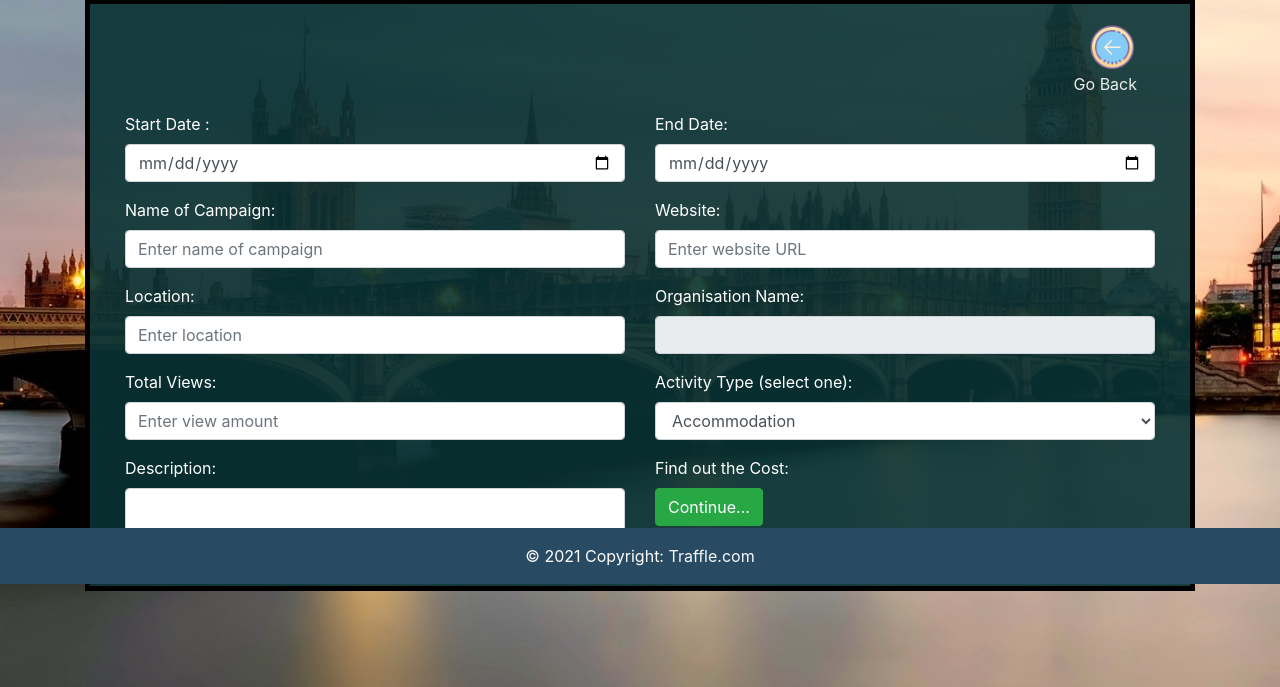
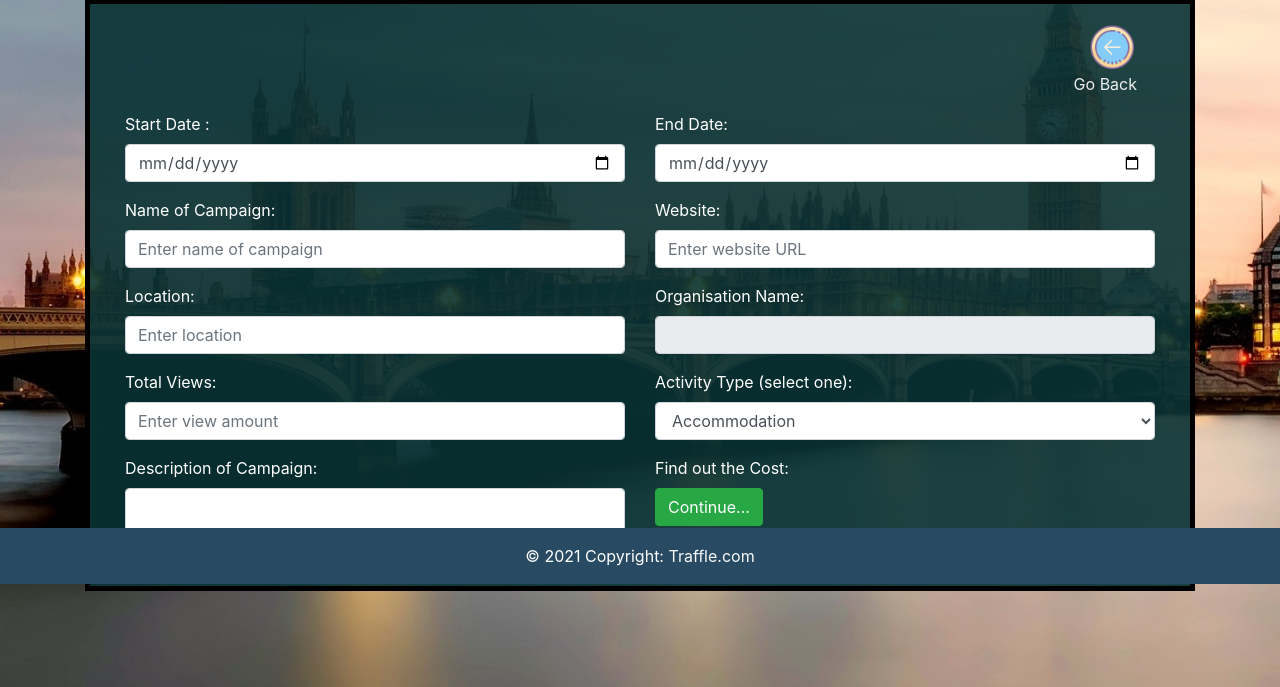
Before and after one commit to liamrock10/traffle-backend, a Node server app: template views/campaigns/create-campaign.ejs in a window 1280 px wide. Shown: the part 216-903 px from the top of the page. Run offline with Node 20, Linux system fonts and the light colour scheme; the template is opened without the code that fills it, so the values that code supplies are empty; some libraries are stand-ins or nearby versions.

Commit message:
changed description to descript of camapign and removed the whitespace that was in the textarea

```diff
--- a/views/campaigns/create-campaign.ejs
+++ b/views/campaigns/create-campaign.ejs
@@ -134,10 +134,9 @@
                         <div class="col-6">
                             <!-- DESCRIPTION -->
                             <div class="form-group">
-                                <label for="description">Description:</label>
+                                <label for="description">Description of Campaign:</label>
                                 <textarea rows="2" cols="60" class="form-control" id="description" name="description"
-                                    required>
-                                </textarea>
+                                    required></textarea>
                                 <div class="valid-feedback">Valid.</div>
                                 <div class="invalid-feedback">Please fill out this field.</div>
                             </div>
```
